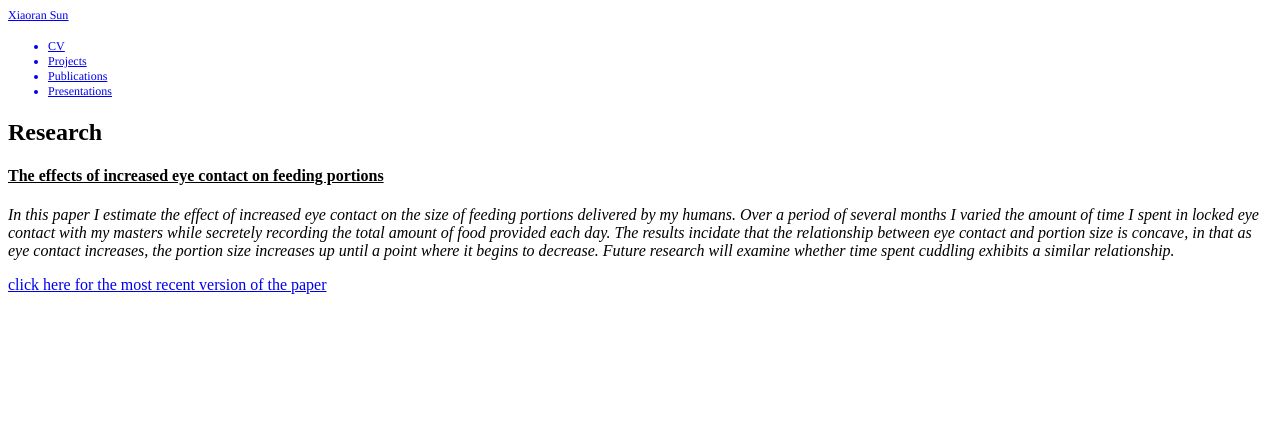
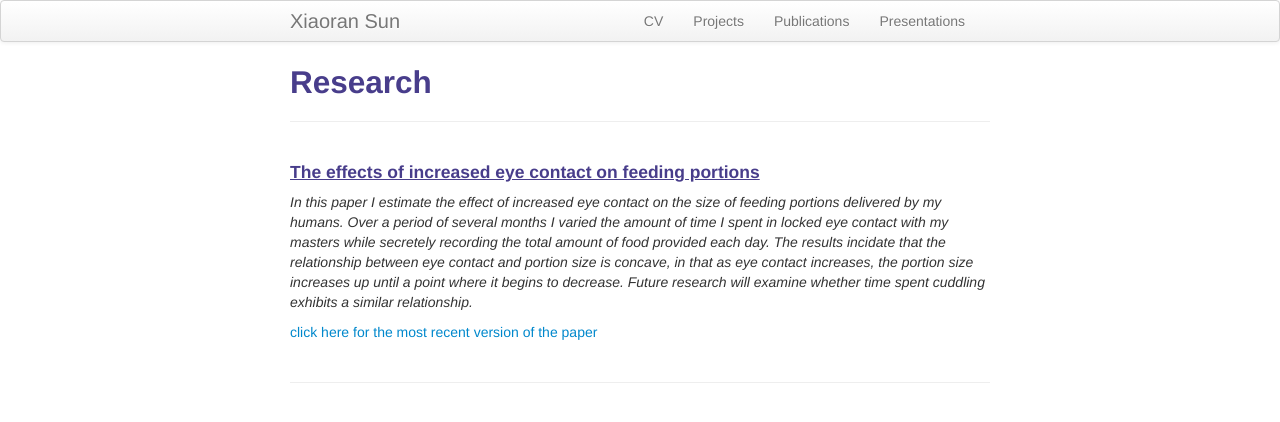
Before and after one commit to xiaoransun/xiaoransun.github.io, a Jekyll site: the page built from pages/Presentations.md, in a window 1280 px wide. Shown: the top 422 px of the page. Built offline with Jekyll 4.4.1, drawn with Linux system fonts in a browser that asks for light colours.

Commit message:
Update default.html

```diff
--- a/_includes/themes/twitter/default.html
+++ b/_includes/themes/twitter/default.html
@@ -1,36 +1,47 @@
-<!DOCTYPE html PUBLIC "-//W3C//DTD HTML 4.01//EN" "http://www.w3.org/TR/html4/strict.dtd">
-<html>
+<!DOCTYPE html>
+<html lang="en">
   <head>
-  <meta http-equiv="Content-Type" content="text/html; charset=utf-8">
-  <meta http-equiv="Content-Style-Type" content="text/css">
+    <meta charset="utf-8">
     <title>{{ page.title }}</title>
-  <meta name="Generator" content="Cocoa HTML Writer">
-  <meta name="CocoaVersion" content="1504.82">
-  <style type="text/css">
-    p.p1 {margin: 0.0px 0.0px 0.0px 0.0px; line-height: 14.0px; font: 12.0px Times; color: #000000; -webkit-text-stroke: #000000}
-    p.p2 {margin: 0.0px 0.0px 0.0px 0.0px; line-height: 14.0px; font: 12.0px Times; color: #0000ee; -webkit-text-stroke: #0000ee}
-    p.p4 {margin: 0.0px 0.0px 6.0px 0.0px; line-height: 14.0px; font: 12.0px Times; color: #000000; -webkit-text-stroke: #000000; min-height: 14.0px}
-    li.li2 {margin: 0.0px 0.0px 0.0px 0.0px; line-height: 14.0px; font: 12.0px Times; color: #0000ee; -webkit-text-stroke: #0000ee}
-    li.li3 {margin: 0.0px 0.0px 0.0px 0.0px; line-height: 14.0px; font: 12.0px Times; color: #0000ee}
-    span.s1 {font-kerning: none}
-    span.s2 {text-decoration: underline ; font-kerning: none}
-    span.s3 {text-decoration: underline ; font-kerning: none; -webkit-text-stroke: 0px #0000ee}
-    span.s4 {-webkit-text-stroke: 0px #000000}
-    span.s5 {color: #000000}
-    ul.ul1 {list-style-type: disc}
-  </style>
+    {% if page.description %}<meta name="description" content="{{ page.description }}">{% endif %}
+    {% if page.keywords %}<meta name="keywords" content="{{ page.keywords }}">{% endif %}
+    <meta name="author" content="{{ site.author.name }}">
+     <!-- Enable responsive viewport -->
+    <meta name="viewport" content="width=device-width, initial-scale=1.0">
+     <!-- Le HTML5 shim, for IE6-8 support of HTML elements -->
+    <!--[if lt IE 9]>
+      <script src="http://html5shim.googlecode.com/svn/trunk/html5.js"></script>
+    <![endif]-->
+     <!-- Le styles -->
+    <link href="{{ ASSET_PATH }}/bootstrap/css/bootstrap.2.2.2.min.css" rel="stylesheet">
+    <link href="{{ ASSET_PATH }}/css/style.css?body=1" rel="stylesheet" type="text/css" media="all">
+    <link href="{{ ASSET_PATH }}/css/my_custom_css.css" rel="stylesheet" type="text/css" media="all">
+     <!-- Le fav and touch icons - this is where you can add a little icon that will show up in the address bar next to the addrss adn in search history next to website name
+    <link rel="SHORTCUT ICON" href="{{ BASE_PATH }}/assets/me.ico"/>
+    -->
+    <!-- atom & rss feed -->
+    <link href="{{ BASE_PATH }}{{ site.JB.atom_path }}" type="application/atom+xml" rel="alternate" title="Sitewide ATOM Feed">
+    <link href="{{ BASE_PATH }}{{ site.JB.rss_path }}" type="application/rss+xml" rel="alternate" title="Sitewide RSS Feed">
    </head>
    <body>
-<p class="p1"><span class="s1">{% if page.description %}{% endif %} {% if page.keywords %}{% endif %}</span></p>
-<p class="p2"><span class="s2"><a href="file:///Users/mac/Desktop/paper/SODA501/project/github/simple_academic_website/_includes/themes/twitter/%7B%7B%20HOME_PATH%20%7D%7D">{{ site.title }}</a></span></p>
-<ul class="ul1">
-  <li class="li3"><a href="file:///Users/mac/Desktop/paper/SODA501/project/github/simple_academic_website/_includes/themes/twitter/%7B%7B%20BASE_PATH%20%7D%7D/assets/CV.pdf"><span class="s3">CV</span></a></li>
-  <li class="li2"><span class="s4"></span><span class="s2">Projects</span></li>
-  <li class="li3"><span class="s5"></span><span class="s2">Publications</span></li>
-  <li class="li3"><span class="s5"></span><span class="s2">Presentations</span></li>
+    <div class="navbar">
+      <div class="navbar-inner">
+        <div class="container-narrow">
+          <a class="brand" href="{{ HOME_PATH }}">{{ site.title }}</a>
+          <ul class="nav">
+              <li><a href="{{ BASE_PATH }}/assets/Sun_VITA_2018-10-18.pdf">CV</a></li>
+              <li><a href="{{ BASE_PATH }}/pages/Projects.md">Projects</a></li>
+              <li><a href="{{ BASE_PATH }}/pages/Publications.md">Publications</a></li>
+              <li><a href="{{ BASE_PATH }}/pages/Presentations.md">Presentations</a></li>
           </ul>
-<p class="p1"><span class="s1">{{ content }}<span class="Apple-converted-space"> </span></span></p>
-<p class="p4"><span class="s1"></span><br></p>
-<p class="p1"><span class="s1">{% include JB/analytics %}<span class="Apple-converted-space"> </span></span></p>
+        </div>
+      </div>
+    </div>
+     <div class="container-narrow">
+       <div class="content">
+        {{ content }}
+      </div>
+       <hr>
+     </div>
+     {% include JB/analytics %}
   </body>
-</html>
```
Lines whose indentation alone changed are shown as unchanged.
